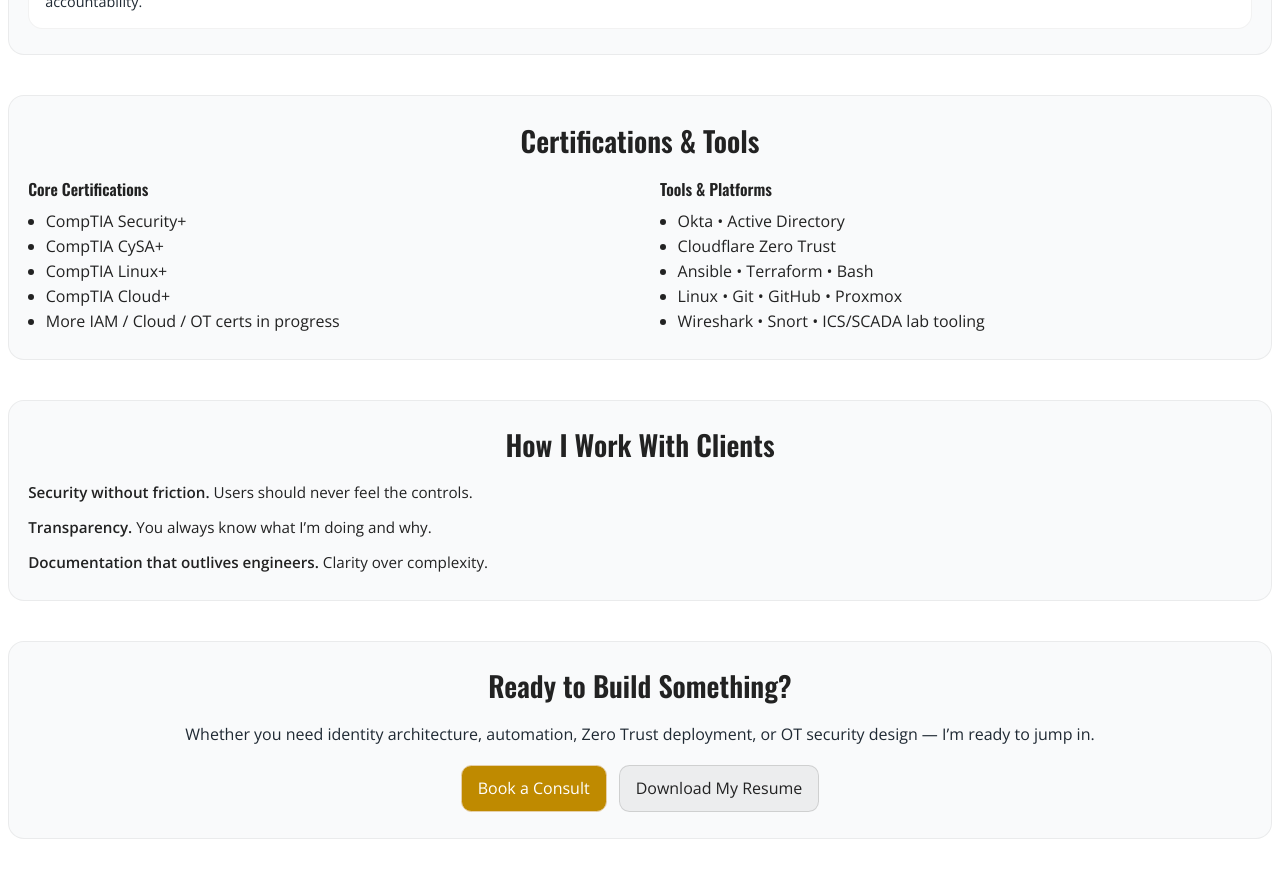
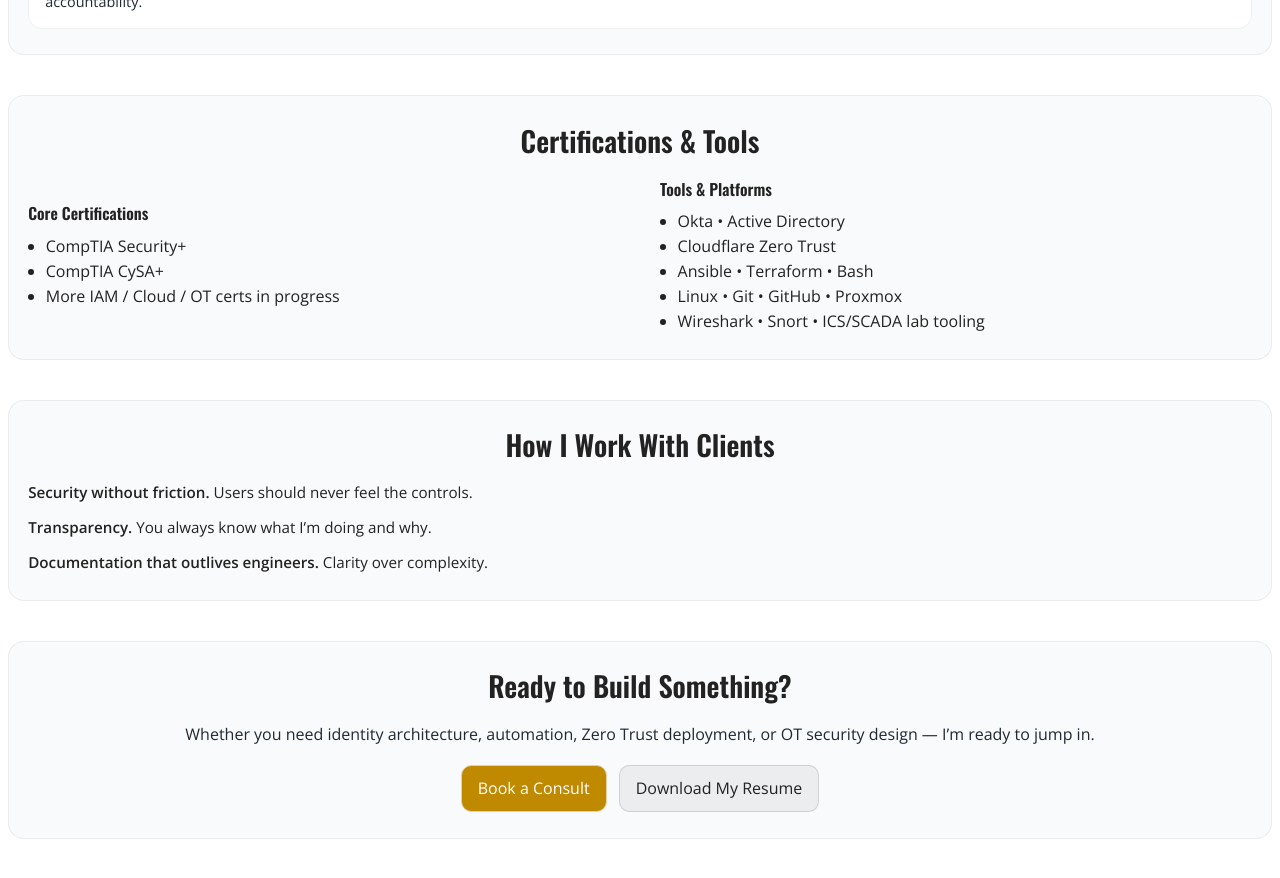
Before and after one commit to JoeySmith-SOC/sentinelopusconsulting, a Jekyll site: the page built from about.md, in a window 1280 px wide and 900 px high, scrolled down 1934 px. Shown: the top 878 px of the window. Built offline with Jekyll 4.4.1, drawn with Linux system fonts in a browser that asks for light colours.

Commit message:
Update Tools & Certification list items: removed two items

```diff
--- a/about.md
+++ b/about.md
@@ -167,8 +167,6 @@
         <ul>
           <li>CompTIA Security+</li>
           <li>CompTIA CySA+</li>
-          <li>CompTIA Linux+</li>
-          <li>CompTIA Cloud+</li>
           <li>More IAM / Cloud / OT certs in progress</li>
         </ul>
       </div>
```
